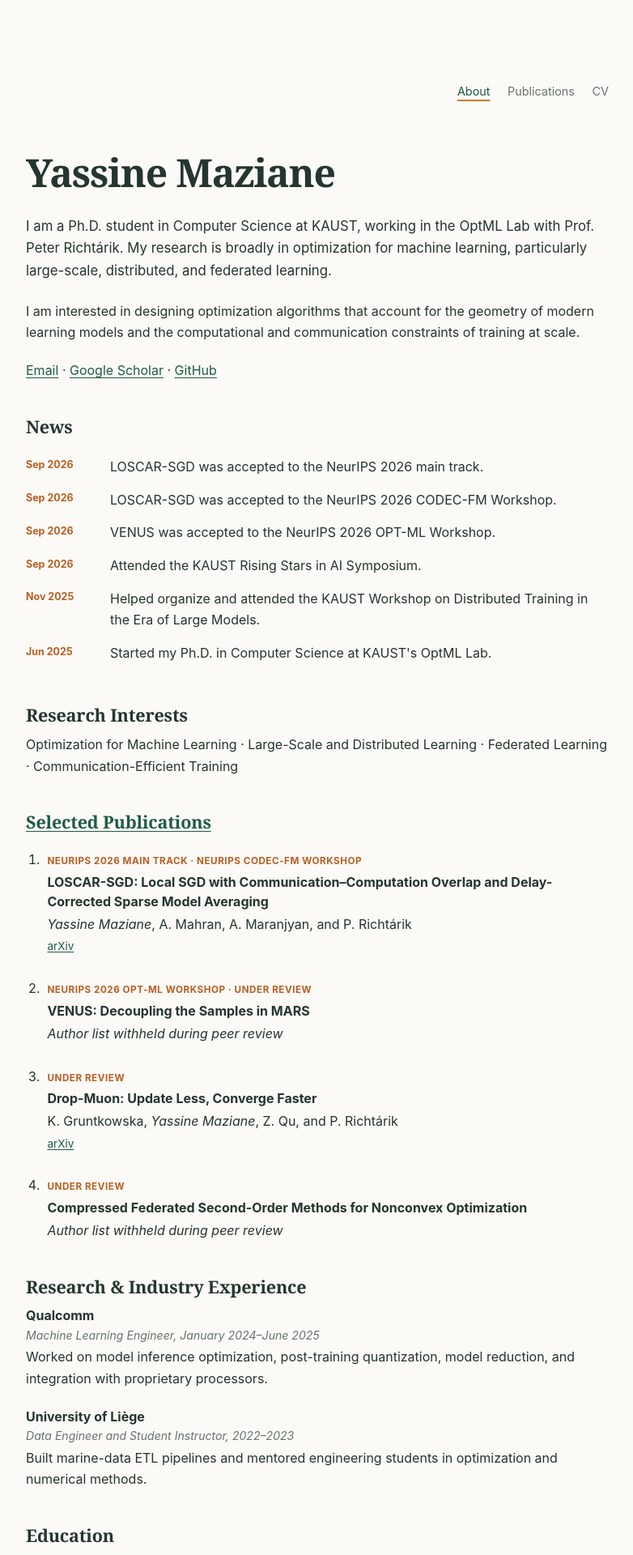
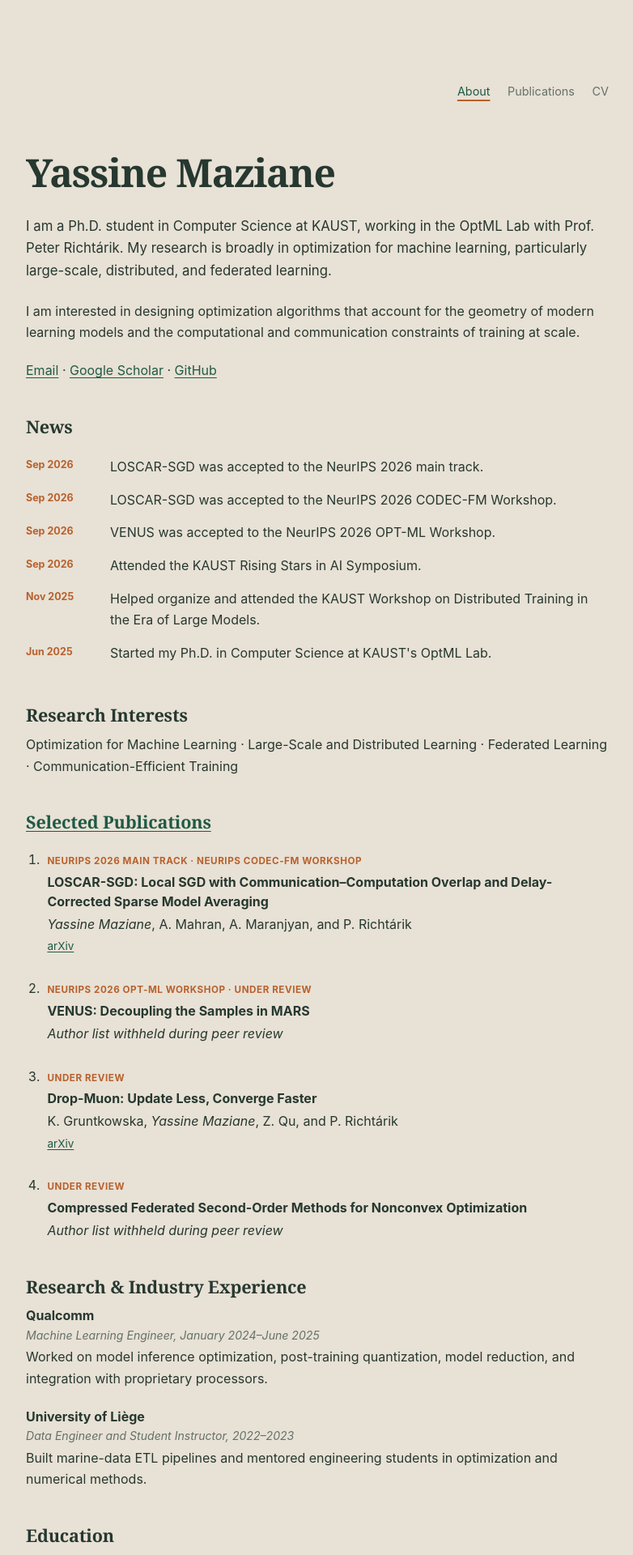
Before and after one commit to yass43/MyPage, a Jekyll site: the page built from _pages/about.md, in a window 1280 px wide. Shown: the top 1920 px of the page at 81% size, without its empty margins (248-1030 px from the left). Built offline with Jekyll 4.4.1, drawn with Linux system fonts in a browser that asks for light colours; a style sheet for code colours, icons or effects is not loaded.

Commit message:
Changing bg color

```diff
--- a/_sass/layout/_custom.scss
+++ b/_sass/layout/_custom.scss
@@ -5,21 +5,21 @@
 html[data-theme="dark"] {
   color-scheme: light;
   --global-base-color: #1f5a45;
-  --global-bg-color: #fbfaf6;
-  --global-footer-bg-color: #fbfaf6;
-  --global-border-color: #d9ded8;
-  --global-dark-border-color: #c6cec7;
-  --global-code-background-color: #f1f3ef;
-  --global-code-text-color: #25352f;
-  --global-fig-caption-color: #68746e;
+  --global-bg-color: #e8e1d5;
+  --global-footer-bg-color: #e8e1d5;
+  --global-border-color: #cbc1b2;
+  --global-dark-border-color: #b9ae9f;
+  --global-code-background-color: #ddd5c8;
+  --global-code-text-color: #263830;
+  --global-fig-caption-color: #64716a;
   --global-link-color: #1f5a45;
-  --global-link-color-hover: #b85f24;
+  --global-link-color-hover: #b8612d;
   --global-link-color-visited: #1f5a45;
-  --global-masthead-link-color: #25352f;
+  --global-masthead-link-color: #263830;
   --global-masthead-link-color-hover: #1f5a45;
-  --global-text-color: #25352f;
-  --global-text-color-light: #68746e;
-  --global-thead-color: #eef1ed;
+  --global-text-color: #263830;
+  --global-text-color-light: #64716a;
+  --global-thead-color: #ddd5c8;
 }
 
 html { font-size: 16px; }
@@ -68,7 +68,7 @@ body {
 
 .simple-nav a[aria-current="page"] {
   text-decoration: underline;
-  text-decoration-color: #d27735;
+  text-decoration-color: #b8612d;
   text-decoration-thickness: 2px;
   text-underline-offset: 0.3rem;
 }
@@ -163,7 +163,7 @@ body {
 
 .news-list span {
   padding-top: 0.1rem;
-  color: #b85f24;
+  color: #b8612d;
   font-size: 0.78rem;
   font-weight: 700;
 }
@@ -191,7 +191,7 @@ body {
 }
 
 .simple-publications .publication-venue {
-  color: #b85f24;
+  color: #b8612d;
   font-size: 0.73rem;
   font-weight: 700;
   letter-spacing: 0.045em;
```
